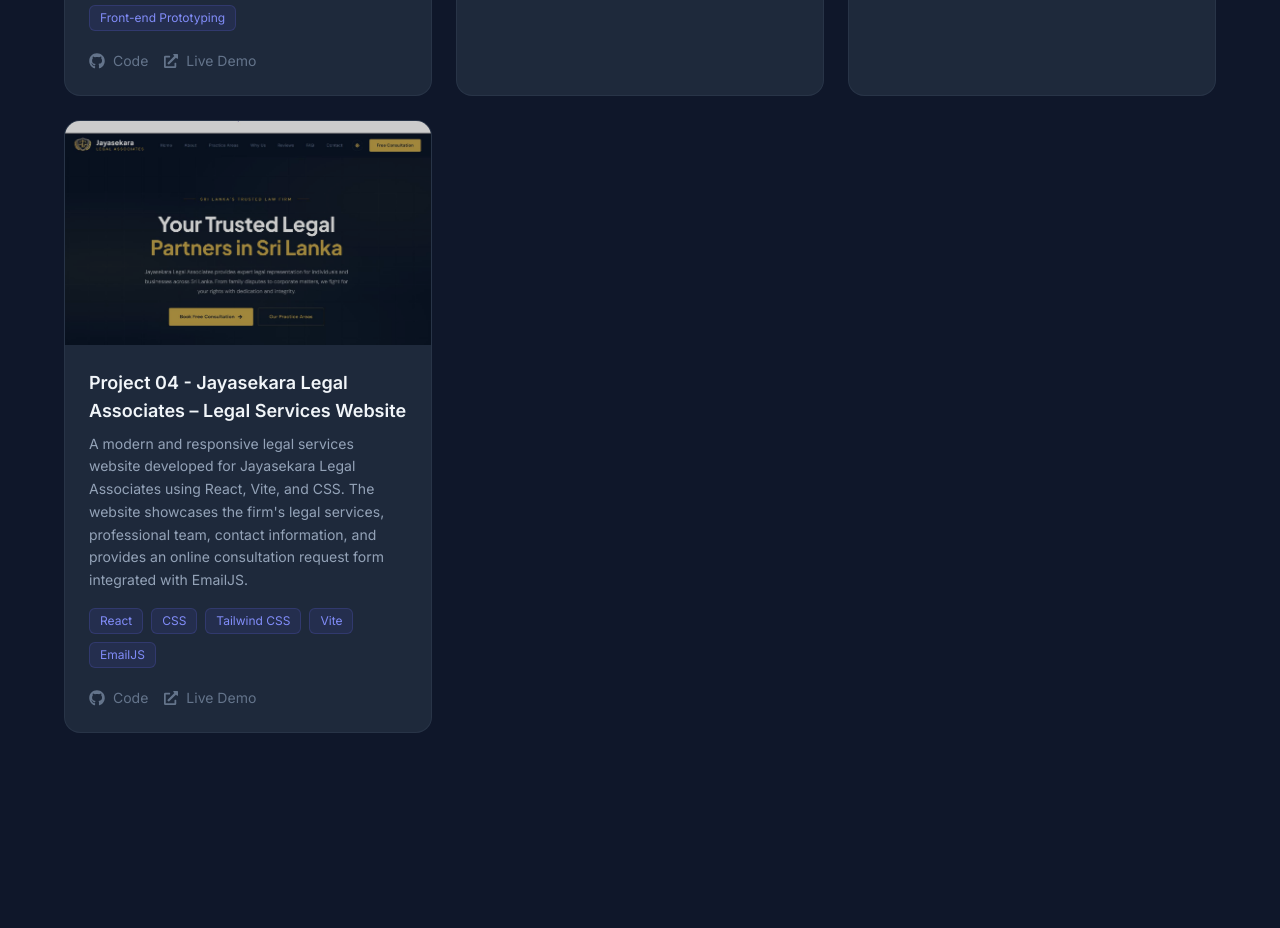
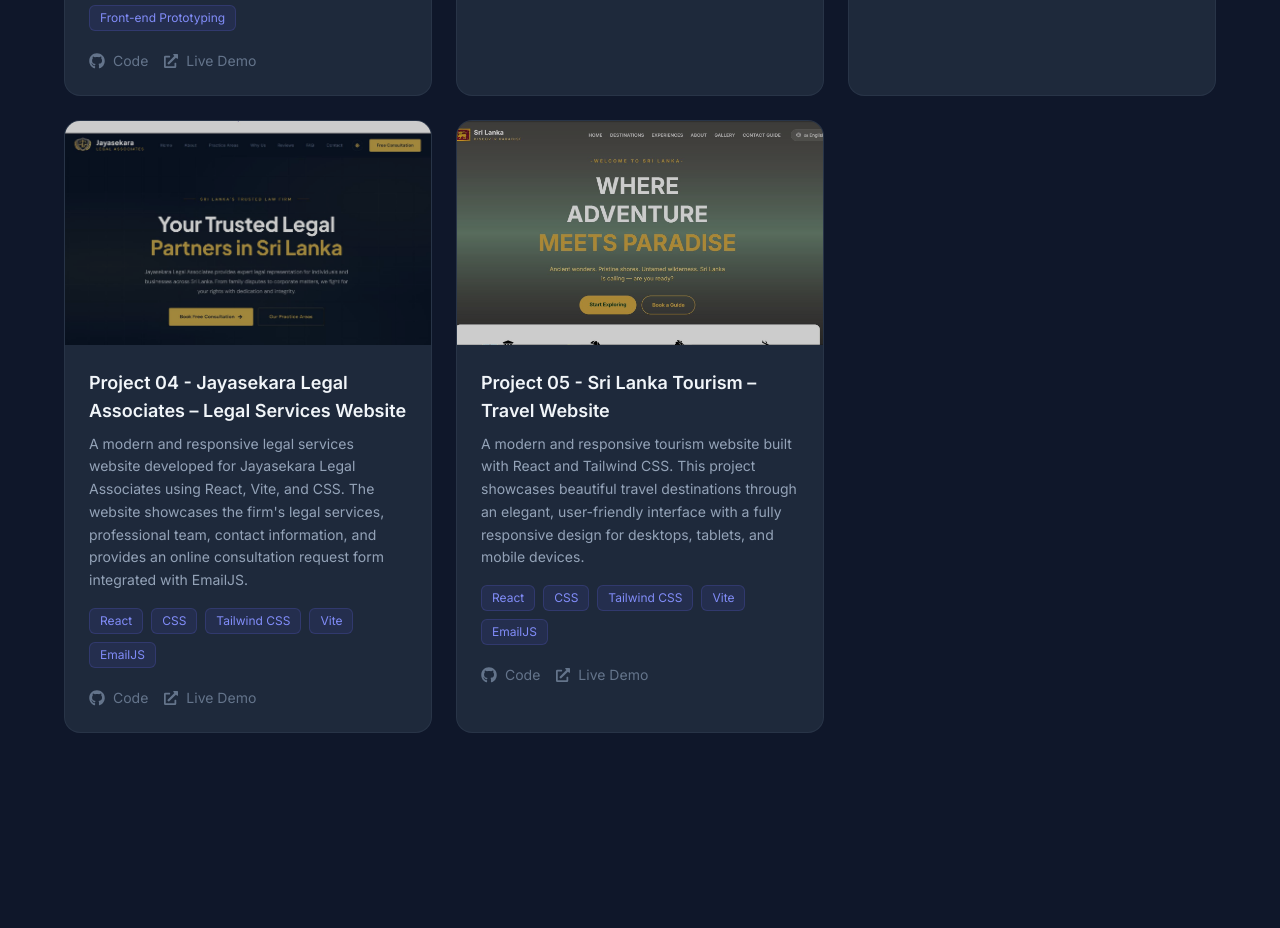
Before and after one commit to LahiruDS/E-portfolio, a React (Vite) app: page / in a window 1280 px wide. Shown: the part 3620-4548 px from the top of the page. Built offline with nearby package versions, Linux system fonts and the light colour scheme.

Commit message:
added new project

```diff
--- a/src/components/Projects.jsx
+++ b/src/components/Projects.jsx
@@ -73,6 +73,29 @@
   github: 'https://github.com/LahiruDS/LPO-2',
 
   live: 'https://lpo-2.vercel.app/',
+
+  color: 'from-amber-500/20 to-orange-500/20',
+},
+{
+  title: 'Project 05 - Sri Lanka Tourism – Travel Website',
+
+  image: '\\images\\tour.JPG',
+
+  description: `A modern and responsive tourism website built with React and Tailwind CSS. This project showcases beautiful travel destinations through an elegant, user-friendly interface with a fully responsive design for desktops, tablets, and mobile devices.
+
+`,
+
+  tags: [
+    'React',
+    'CSS',
+    'Tailwind CSS',
+    'Vite',
+    'EmailJS'
+  ],
+
+  github: 'https://github.com/LahiruDS/sri-lanka-tourism/tree/master',
+
+  live: 'https://sri-lanka-tourism-three.vercel.app/',
 
   color: 'from-amber-500/20 to-orange-500/20',
 },
```
Also changed, not shown: public/images/tour.JPG (added).
